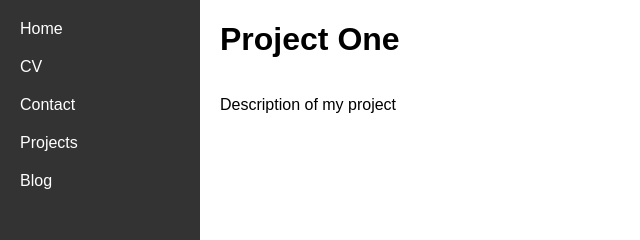
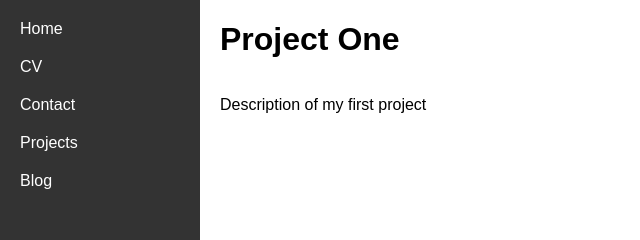
Before and after one commit to DomenicoSacco94/blog, an Eleventy site: page projects/project-1.md in a window 1280 px wide. Shown: the top 240 px of the page, 0-640 px from the left. Built offline with nearby package versions, Linux system fonts and the light colour scheme; Eleventy itself is replaced by a stand-in of ours; files that its build step writes are made by us from their sources.

Commit message:
redeploy

```diff
--- a/projects/project-1.md
+++ b/projects/project-1.md
@@ -5,4 +5,4 @@ layout: layout.html
 tags: [projects]
 ---
 
-Description of my project
+Description of my first project
```
